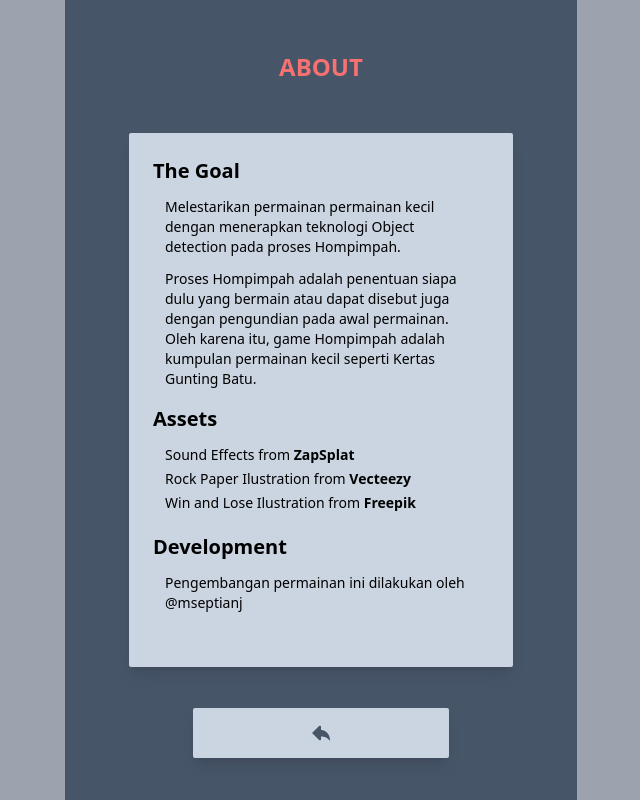
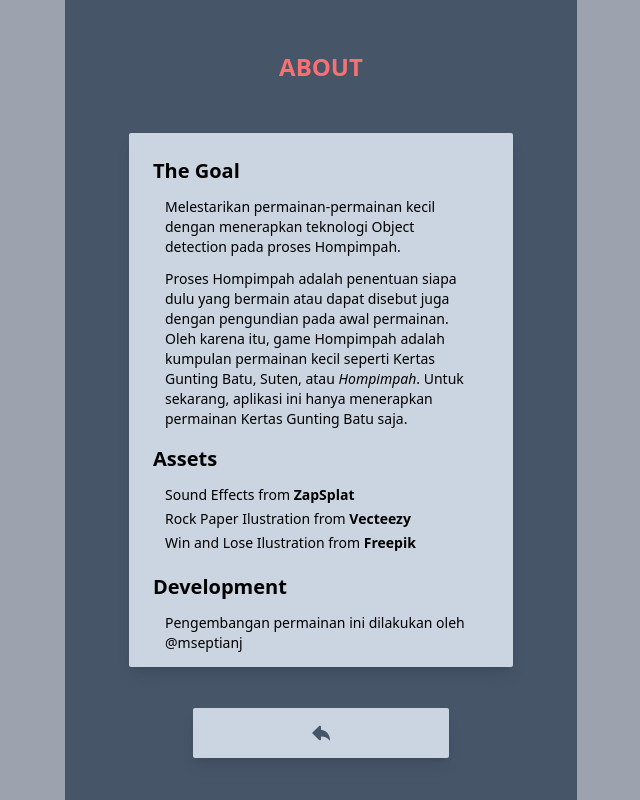
Before and after one commit to MSeptianJ/hompimpah-object-detection, a React (Vite) app: page /about in a window 1280 px wide. Shown: the whole page, without its empty margins (319-959 px from the left). Built offline with nearby package versions, Linux system fonts and the light colour scheme.

Commit message:
Add More Content

```diff
--- a/src/components/modalComponents/TutorialModal.jsx
+++ b/src/components/modalComponents/TutorialModal.jsx
@@ -98,8 +98,8 @@ const TutorialModal = () => {
 							<li className="">
 								<b>Kemungkinan tidak mendeteksi apapun</b>, meskipun sudah
 								menampilkan bentuk tangan. Solusi jika hal ini selalu terjadi
-								adalah menggunakan background yang bersih, mengurangi warna yang
-								ada pada kamera sehingga tangan terlihat lebih jelas.
+								adalah menggunakan background yang bersih atau mengurangi warna
+								yang terlihat pada kamera sehingga tangan terlihat lebih jelas.
 							</li>
 						</ul>
 					</section>
--- a/src/routes/about/components/AboutContent.jsx
+++ b/src/routes/about/components/AboutContent.jsx
@@ -4,14 +4,15 @@ const AboutContent = () => {
 			<section className=" w-full text-sm">
 				<h4 className=" mb-3 w-full text-left text-xl font-bold">The Goal</h4>
 				<p className=" mb-3 px-3 text-left">
-					Melestarikan permainan permainan kecil dengan menerapkan teknologi
+					Melestarikan permainan-permainan kecil dengan menerapkan teknologi
 					Object detection pada proses Hompimpah.
 				</p>
 				<p className=" px-3 text-left">
 					Proses Hompimpah adalah penentuan siapa dulu yang bermain atau dapat
 					disebut juga dengan pengundian pada awal permainan. Oleh karena itu,
 					game Hompimpah adalah kumpulan permainan kecil seperti Kertas Gunting
-					Batu.
+					Batu, Suten, atau <i>Hompimpah</i>. Untuk sekarang, aplikasi ini hanya
+					menerapkan permainan Kertas Gunting Batu saja.
 				</p>
 			</section>
 
--- a/src/routes/tutorial/components/TutorialContent.jsx
+++ b/src/routes/tutorial/components/TutorialContent.jsx
@@ -76,8 +76,8 @@ const TutorialContent = () => {
 					<li className="">
 						<b>Kemungkinan tidak mendeteksi apapun</b>, meskipun sudah
 						menampilkan bentuk tangan. Solusi jika hal ini selalu terjadi adalah
-						menggunakan background yang bersih, mengurangi warna yang ada pada
-						kamera sehingga tangan terlihat lebih jelas.
+						menggunakan background yang bersih atau mengurangi warna yang
+						terlihat pada kamera sehingga tangan terlihat lebih jelas.
 					</li>
 				</ul>
 			</section>
```
